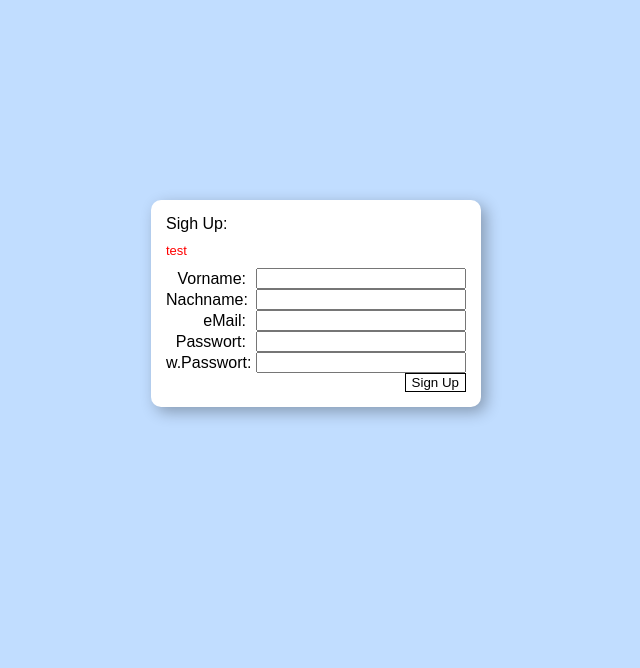
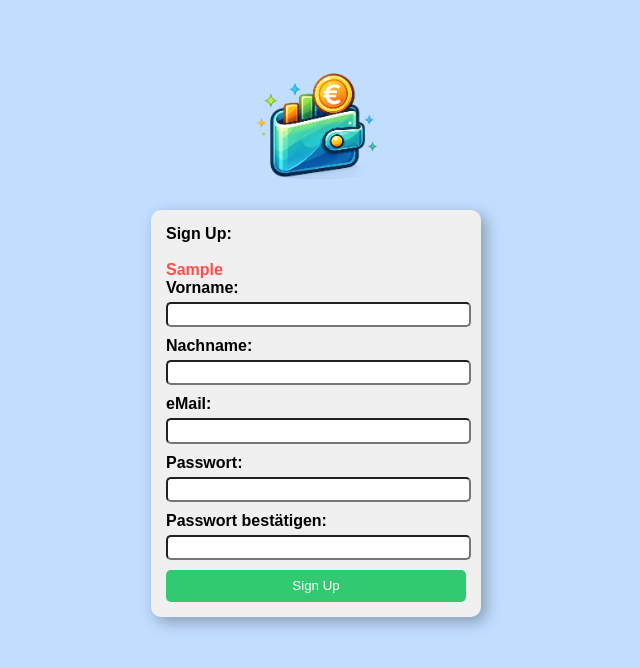
Before and after one commit to DCEv0LuTiOn/Finanzapp, a Flask app: template src/templates/registration.html in a window 1280 px wide. Shown: the top 668 px of the page, without its empty margins (324-964 px from the left). Run offline with Flask 3, Linux system fonts and the light colour scheme; the template is opened without the code that fills it: most values are stand-ins (such as "Sample title", 1, 10 or a date in 2020); parts of the project's set-up code (start-up, migrations or seed data) failed here and were passed over.

Commit message:
[OP | 31.03.2026 Registierungsseite und DataInputseite ]

```diff
--- a/src/server.py
+++ b/src/server.py
@@ -50,7 +50,7 @@ def login():
         password = request.form["password"]
         user:KontoinhaberDTO = db.get_user_by_email(email)
         if user:
-            if user.Email == email and user.Passwort == password:
+            if user.Email == email and user.Passwort == hash_password(password):
                 session["user_id"] = user.ID  # Session sicher machen userid in session speichern
                 return redirect(url_for("menue"))
         else:
@@ -76,23 +76,20 @@ def sign_up():
     best_password = request.form["txt_best_password"]
 
     if kontoinhaber.Passwort != best_password:
-        error = "Passwörter stimmen nicht überein"
-        return render_template("registration.html", error=error)
+        error = "Passwörter stimmen nicht überein!"
+        return render_template("registration.html", lblInfo=error)
     if db.get_user_by_email(kontoinhaber.Email) is not None:
-        error = "E-Mail ist bereits registriert"
-        return render_template("registration.html", error=error)
+        error = "E-Mail ist bereits registriert!"
+        return render_template("registration.html", lblInfo=error)
     if not ("@" in kontoinhaber.Email and "." in kontoinhaber.Email):
-        error = "E-Mail muss ein @ und einen Punkt enthalten"
-        return render_template("registration.html", error=error)
-    if kontoinhaber.Email.strip() == "" or kontoinhaber.Passwort.strip() == "":
-        error = "E-Mail und Passwort dürfen keine Leerzeichen enthalten"
-        return render_template("registration.html", error=error)
+        error = "E-Mail muss ein @ und einen Punkt enthalten!"
+        return render_template("registration.html", lblInfo=error)
     if len(kontoinhaber.Passwort) < 6:
-        error = "Passwort muss mindestens 6 Zeichen lang sein"
-        return render_template("registration.html", error=error)
+        error = "Passwort muss mindestens 6 Zeichen lang sein!"
+        return render_template("registration.html", lblInfo=error)
     if len(kontoinhaber.Vorname) == 0 or len(kontoinhaber.Nachname) == 0:
-        error = "Vorname und Nachname dürfen nicht leer sein"
-        return render_template("registration.html", error=error)
+        error = "Vorname und Nachname dürfen nicht leer sein!"
+        return render_template("registration.html", lblInfo=error)
 
     kontoinhaber.Passwort = hash_password(kontoinhaber.Passwort)
 
--- /dev/null
+++ b/src/static/css/registration.css
@@ -0,0 +1,68 @@
+body{
+    background-color: #c1ddff;
+    margin: 0;
+    display:flex;
+    flex-direction: column;
+    justify-content: center;
+    align-items: center;
+    align-content: center;
+    font-family: Arial, sans-serif;
+}
+.logo{
+    height: 10%;
+    width: 10%;
+    margin-top: 5%;
+}
+
+.signin-container{
+    width: 300px;
+    padding: 15px;
+    background-color: rgb(240, 240, 240);
+    border-radius: 10px;
+    box-shadow: 5px 5px 15px rgba(0, 0, 0, 0.3);
+    height: auto;
+    gap: 10px;
+}
+
+.form-input-label{
+    font-weight: bold;
+}
+.form-error-label{
+    font-weight: bold;
+    color:#ff4d4d
+}
+
+.form-input{
+    border-radius: 5px;
+    margin: 5px;
+    margin-left: 0px;
+    margin-bottom: 10px;
+    width: 99%;
+    height: 1.2rem;
+}
+
+.signin-btn{
+    width: 100%;
+    height: 2rem;
+    background-color: rgb(49, 202, 113);
+    color: white;
+    border: none;
+    padding: 8px 12px;
+    border-radius: 5px;
+    cursor: pointer;
+
+}
+
+.signin-btn:hover {
+    background-color: rgb(30, 217, 108);
+    transform: scale(1.05);
+}
+
+.error-box {
+    background-color: #ff4d4d;
+    color: white;
+    padding: 10px;
+    margin: 10px 0;
+    border-radius: 5px;
+    text-align: center;
+}
--- a/src/templates/registration.html
+++ b/src/templates/registration.html
@@ -3,94 +3,34 @@
     <header>
         <title>Sign Up</title>
         <meta charset="utf-8">
+        <link rel="stylesheet" href="{{ url_for('static', filename='css/registration.css') }}">
     </header>
+    <body style="align-content: center;">
+        <img src="{{ url_for('static', filename='img/logo.png') }}" alt="Logo" class="logo">
+            <div class="signup-container">
+                <br>
+                <div class="signin-container">
+                    <div class="form-input-label">Sign Up:</div>
+                    <br>
+                    <label class="form-error-label" name="lblInfo">{{ lblInfo }}</label>
+                    <form action="/sign_up" method="POST">
 
-    <style>
-        body{
-            background-color: #c1ddff;
-            margin: 0;
-            display:flex;
-            justify-content: center; /* horizontal zentrieren */
-            align-items: center;
-            font-family: Arial, sans-serif;
-        }
-        .signup-container{
-            width: 300px;
-            padding: 15px;
-            background-color: white;
-            border-radius: 10px;
-            margin-top: 200px;
-            box-shadow: 5px 5px 15px rgba(0, 0, 0, 0.3);
-            display: flex;
-            flex-direction: column;
-            gap: 10px;
-        }
+                    <div class="form-input-label">Vorname:</div>
+                    <input type="text" name="txt_vorname" class="form-input">
 
-        .div-btn-style{
-            display: flex;
-            justify-content: flex-end;
-        }
+                    <div class="form-input-label">Nachname:</div>
+                    <input type="text" name="txt_nachname" class="form-input">
 
-        .btn-style{
-            background-color:white;
-            border: 1px solid;
-            border-color: black;
+                    <div class="form-input-label">eMail:</div>
+                    <input type="text" name="txt_email" class="form-input">
 
-        }
+                    <div class="form-input-label">Passwort:</div>
+                    <input type="password" name="txt_password" class="form-input">
 
-        .form-row{
-            display: flex;
-            align-items: center;
-            gap: 10px;
-        }
+                    <div class="form-input-label">Passwort bestätigen:</div>
+                    <input type="password" name="txt_best_password" class="form-input">
 
-        .form-row label{
-            width: 80px; /* statische Breite, für sortiertes Layout untereinander */
-            text-align: right;
-        }
-
-        .form-row input{
-            flex: 1; /* füllt den restlichen Platz */
-        }
-
-        .lbl-info{
-            font-size:small; /*damit die info kleiner Angezeigt wird */
-            color:red;
-        }
-
-    </style>
-    <body style="align-content: center;">
-            <div class="signup-container">
-                <label>Sigh Up:</label>
-                <label class="lbl-info" name="lblInfo">test</label>
-                <form action="/sign_up" method="POST">
-                <div class="form-row">
-                    <label>Vorname:</label>
-                    <input type="text" name="txt_vorname">
-                </div>
-
-                <div class="form-row">
-                    <label>Nachname:</label>
-                    <input type="text" name="txt_nachname">
-                </div>
-
-                <div class="form-row">
-                    <label>eMail:</label>
-                    <input type="text" name="txt_email">
-                </div>
-
-                <div class="form-row">
-                    <label>Passwort:</label>
-                    <input type="text" name="txt_password" >
-                </div>
-
-                <div class="form-row" class>
-                    <label>w.Passwort:</label>
-                    <input type="text" name="txt_best_password" >
-                </div>
-
-                <div class="div-btn-style">
-                    <button class="btn-style">Sign Up</button>
+                    <button class="signin-btn">Sign Up</button>
                 </div>
             </div>
     </body>
```
Also changed, not shown: src/templates/data_input.html (+107 -2 lines), src/Database.db.
